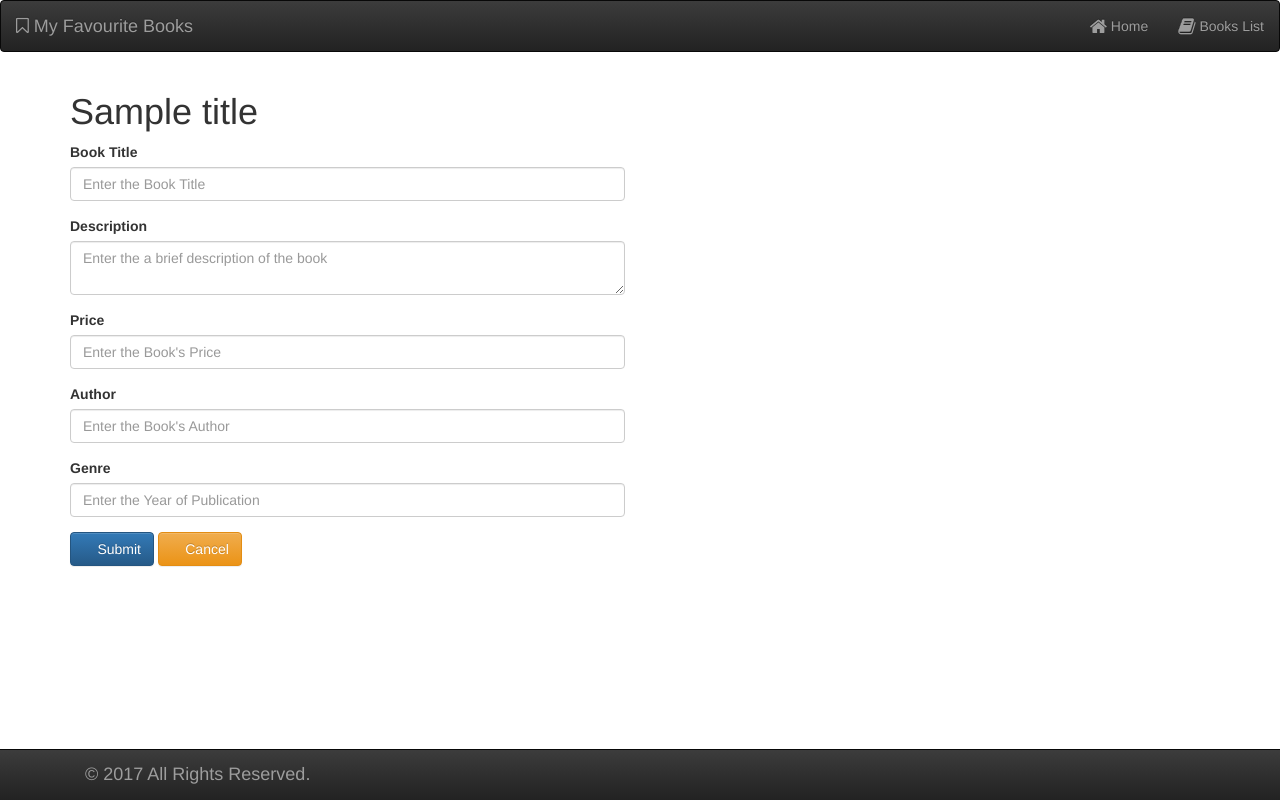
After one commit to CollabTestCentennial/comp229-f2020-midterm-288600292, a Node server app: template server/views/books/add.ejs in a window 1280 px wide. The commit adds this page. Run offline with Node 20, Linux system fonts and the light colour scheme; the template is opened without the code that fills it: most values are stand-ins (such as "Sample title", 1, 10 or a date in 2020); some libraries are stand-ins or nearby versions.

Commit message:
fixed the add button

```diff
--- /dev/null
+++ b/server/views/books/add.ejs
@@ -0,0 +1,61 @@
+<% include ../partials/header.ejs %>
+
+<div class="container">
+    <div class="row">
+        <div class="offset-md-3 col-md-6">
+            <h1><%= title %></h1>
+
+            <form class="form" method="POST">
+                <div class="form-group">
+                    <label for="nameTextField">Book Title</label>
+                    <input type="text" class="form-control"
+                    id="nameTextField"
+                    placeholder="Enter the Book Title"
+                    name="Title" required>
+                </div>
+
+                <div class="form-group">
+                    <label for="descriptionTextArea">Description</label>
+                    <textarea type="text" class="form-control"
+                    id="descriptionTextArea"
+                    placeholder="Enter the a brief description of the book"
+                    name="Description" required></textarea>
+                </div>
+
+                <div class="form-group">
+                    <label for="priceTextField">Price</label>
+                    <input type="text" class="form-control"
+                    id="priceTextField"
+                    placeholder="Enter the Book's Price"
+                    name="Price" required>
+                </div>
+
+                <div class="form-group">
+                    <label for="authorTextField">Author</label>
+                    <input type="text" class="form-control"
+                    id="authorTextField"
+                    placeholder="Enter the Book's Author"
+                    name="Author" required>
+                </div>
+
+                <div class="form-group">
+                    <label for="publishedTextField">Genre</label>
+                    <input type="text" class="form-control"
+                    id="publishedTextField"
+                    placeholder="Enter the Year of Publication"
+                    name="Genre" required>
+                </div>
+
+                <button class="btn btn-primary" type="submit">
+                    <i class="fas fa-edit"></i> Submit</button>
+
+                    <a href="/books" class="btn btn-warning">
+                        <i class="fas fa-undo"></i> Cancel</a>
+
+            </form>
+        </div>
+
+    </div>
+</div>
+
+<% include ../partials/footer.ejs %>
```
Also changed, not shown: server/routes/books.js (+24 -12 lines), server/views/books/index.ejs (+7 -6 lines).
